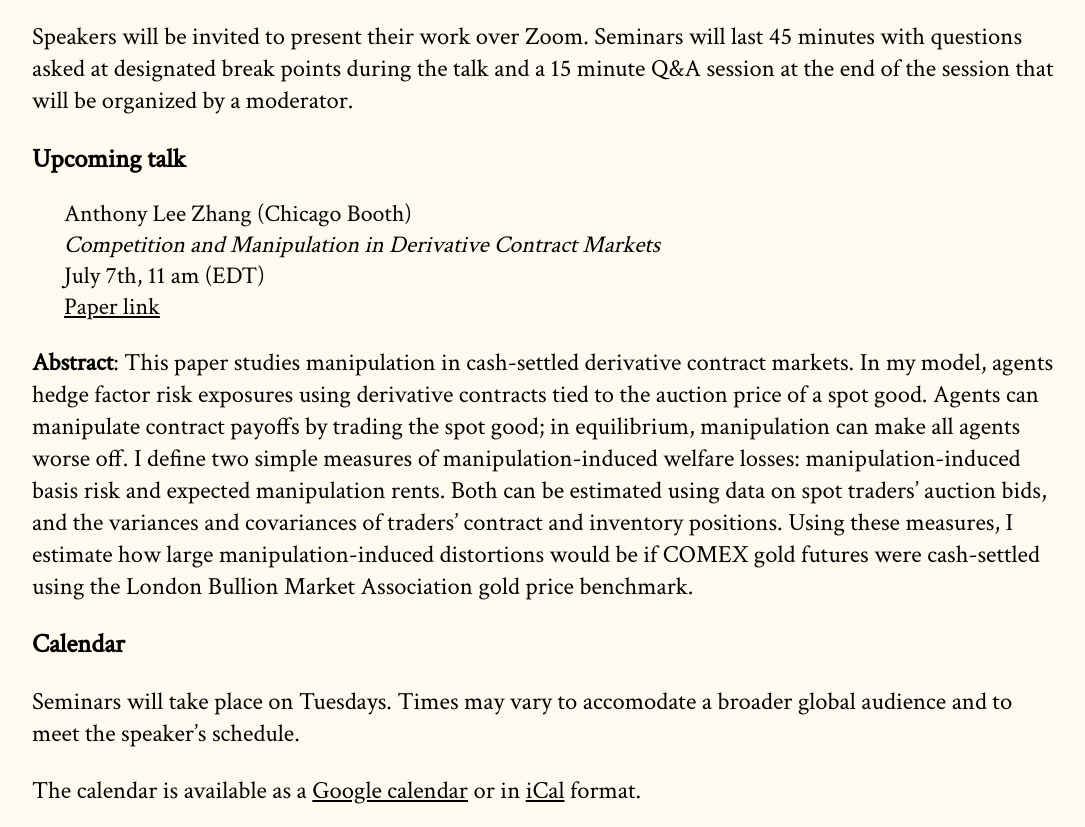
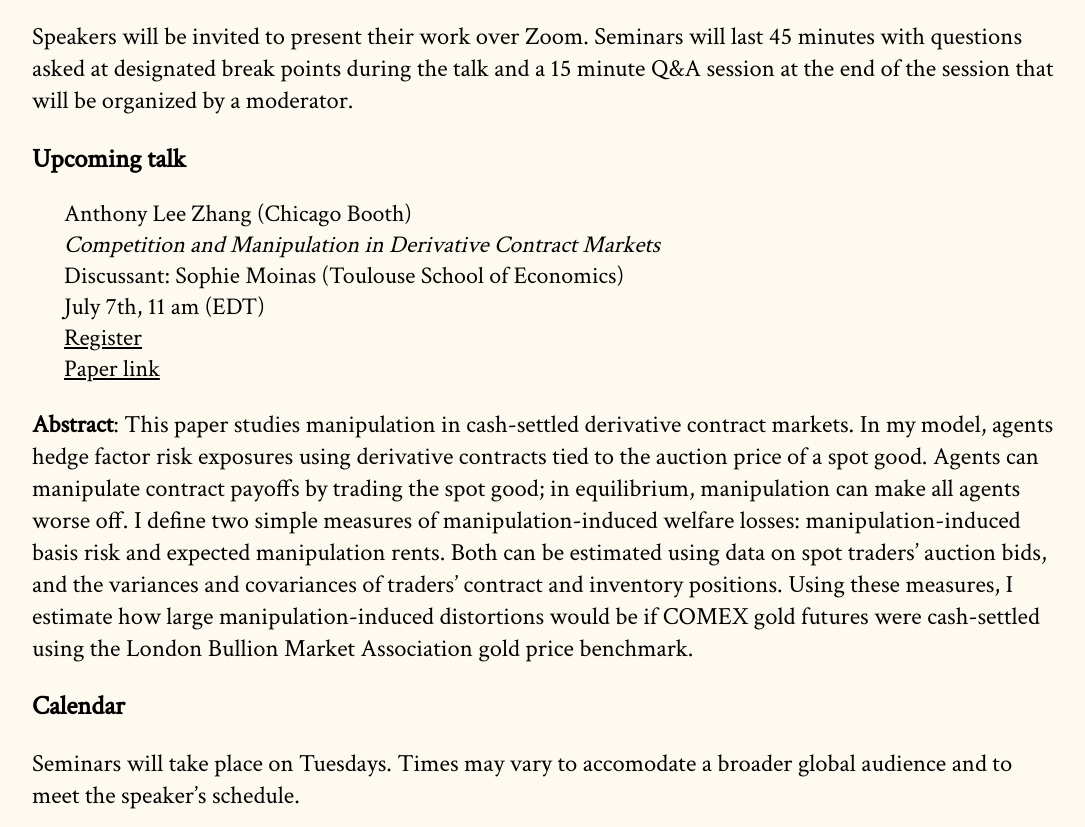
Before and after one commit to cpfiffer/microstructure.exchange, a Jekyll site: the page built from index.md, in a window 1280 px wide and 900 px high, scrolled down 319 px, cut to the strip 0-827 px from the top of the window. Shown: the whole strip, without its empty margins (96-1181 px from the left). Built offline with Jekyll 4.4.1, drawn with Linux system fonts in a browser that asks for light colours; some web fonts are replaced.

Commit message:
Add discussant field

```diff
--- a/_config.yml
+++ b/_config.yml
@@ -15,6 +15,7 @@ speaker-info:
   speaker-paper: "Competition and Manipulation in Derivative Contract Markets"
   # coauthors: "Marta Khomyn (University of Technology Sydney) and Tālis J. Putniņš (University of Technology Sydney)"
   speaker-date: July 7th, 11 am (EDT)
+  discussant: "Sophie Moinas (Toulouse School of Economics)"
   paper-link: https://papers.ssrn.com/sol3/papers.cfm?abstract_id=3413265
-  # webinar-link: https://stockholmuniversity.zoom.us/webinar/register/WN_7PNdn3WDRom_vaP1CwvOGQ
+  webinar-link: https://utoronto.zoom.us/webinar/register/WN_PRDLlxeUQwaG9qOekxIcdw
   # slides-link: /slides/ETFLiquidity_Slides_v2 (3).pdf
--- a/_includes/upcoming-speaker.html
+++ b/_includes/upcoming-speaker.html
@@ -2,6 +2,7 @@
 <span class="upcoming-speaker">{{ site.speaker-info.speaker-name }} </span>  <br>
 <span class="upcoming-paper"> {{ site.speaker-info.speaker-paper }} </span> <br>
 {% if site.speaker-info.coauthors %} <span class="upcoming-speaker"> with {{ site.speaker-info.coauthors}} </span> <br> {% endif %}
+{% if site.speaker-info.discussant %} <span class="upcoming-speaker"> Discussant: {{ site.speaker-info.discussant}} </span> <br> {% endif %}
 <span class="upcoming-date"> {{ site.speaker-info.speaker-date }} </span> <br>
 {% if site.speaker-info.webinar-link %} <span class="upcoming-webinar-link"> <a href="{{ site.speaker-info.webinar-link }}"> Register </a> </span> <br> {% endif %}
 {% if site.speaker-info.paper-link %} <span class="upcoming-paper-link"> <a href="{{ site.speaker-info.paper-link }}"> Paper link </a> </span> <br> {% endif %}
```
